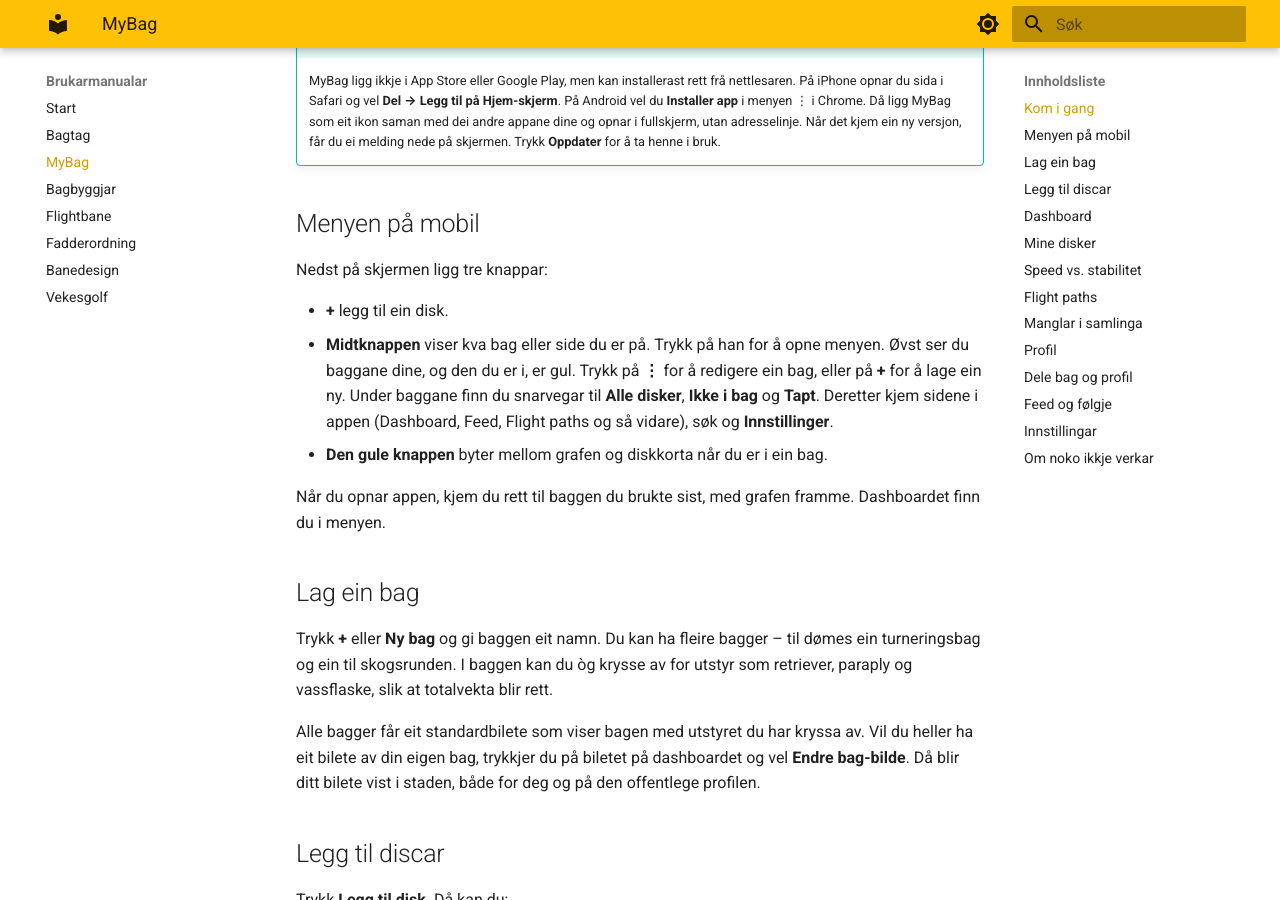
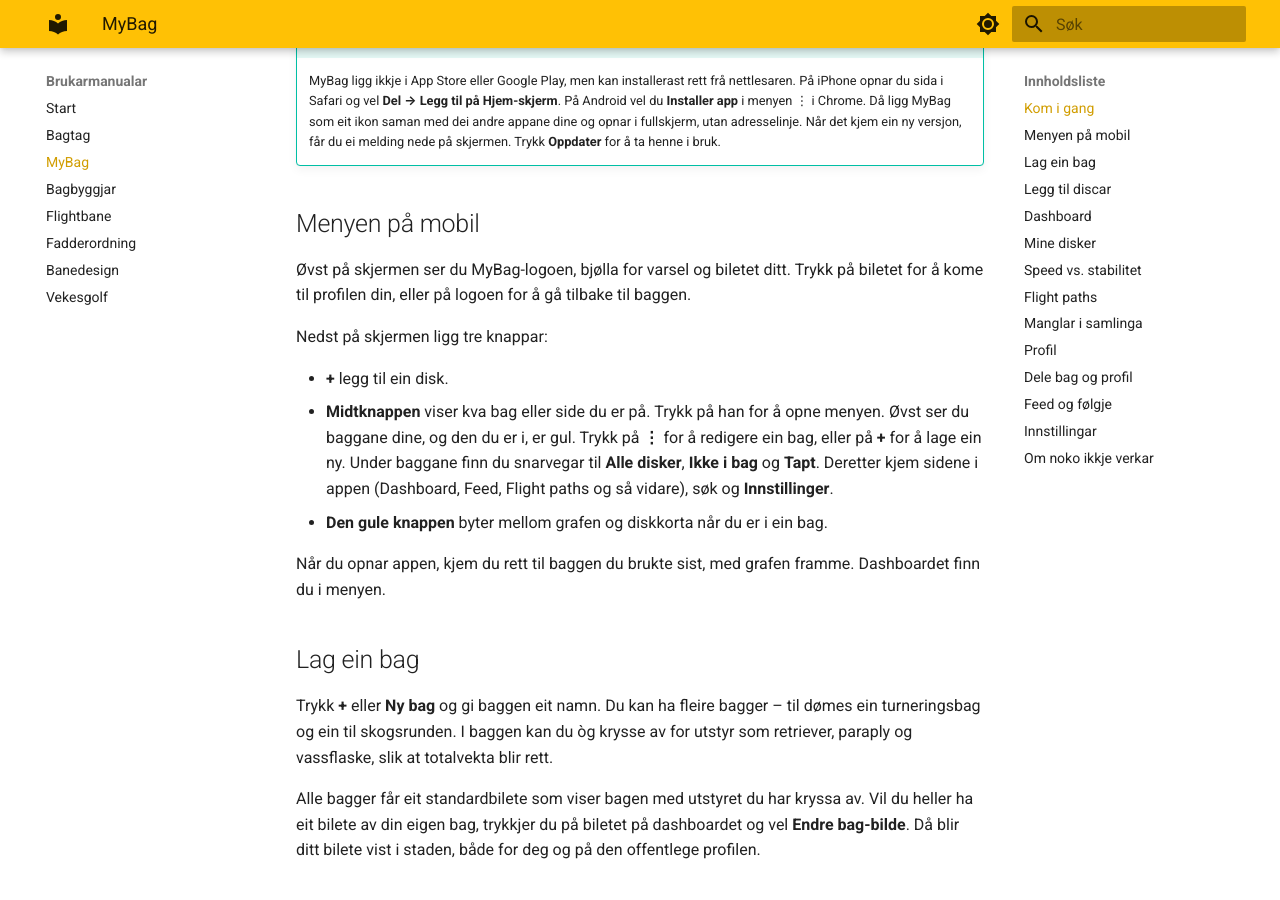
Before and after one commit to hanses89/manuals, an MkDocs documentation site: the page built from docs/bag.md, in a window 1280 px wide and 900 px high, scrolled down 666 px. Built offline with MkDocs 1.6.1 and Material for MkDocs 9.7.7, drawn with Linux system fonts in a browser that asks for light colours.

Commit message:
manual: sync from bag.kvamdgs.no @ ab74c62ee561fa4878b9c28742e7f9414c64d34f

```diff
--- a/docs/bag.md
+++ b/docs/bag.md
@@ -31,6 +31,10 @@ nettbrett og PC.
     melding nede på skjermen. Trykk **Oppdater** for å ta henne i bruk.
 
 ## Menyen på mobil
+
+Øvst på skjermen ser du MyBag-logoen, bjølla for varsel og biletet ditt.
+Trykk på biletet for å kome til profilen din, eller på logoen for å gå
+tilbake til baggen.
 
 Nedst på skjermen ligg tre knappar:
 
```
